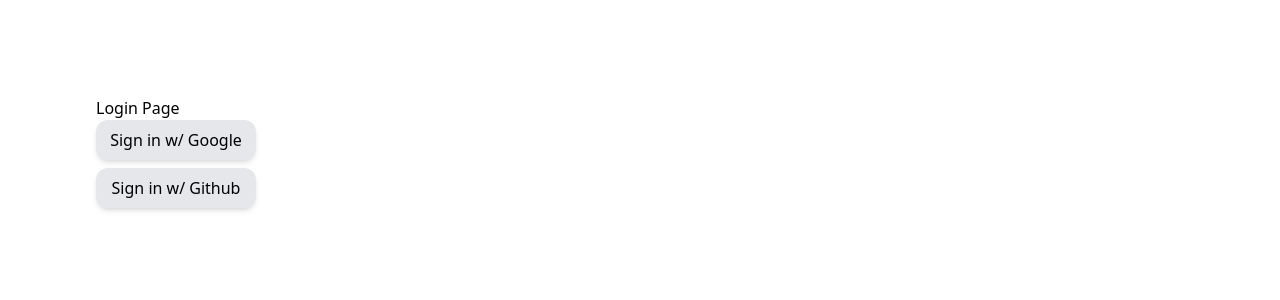
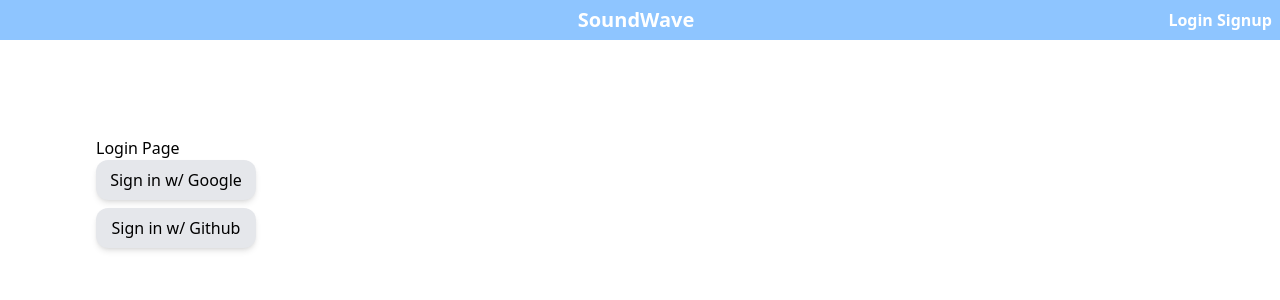
Before and after one commit to Jo3-h/soundwave-svelte, a SvelteKit app in the folder soundwave/: page /login in a window 1280 px wide. Shown: the top 300 px of the page. Built offline with nearby package versions, Linux system fonts and the light colour scheme; no server answers.

Commit message:
removed auth from the root of project to implement auth protection to only routes that need it

```diff
--- /dev/null
+++ b/soundwave/src/routes/+layout.server.ts
@@ -0,0 +1,8 @@
+import { fail, redirect } from '@sveltejs/kit';
+import { deleteSessionTokenCookie, invalidateSession } from '$lib/server/auth';
+
+import type { Actions, RequestEvent } from './$types';
+
+export async function load({ locals }) {
+	return { user: locals.user ?? null };
+}
--- a/soundwave/src/routes/+layout.svelte
+++ b/soundwave/src/routes/+layout.svelte
@@ -1,8 +1,11 @@
 <script lang="ts">
 	import '../app.css';
-	let { children } = $props();
+	import Navbar from "$lib/components/Navbar.svelte";
+	const { data, children } = $props();
 </script>
-<div class="p-24">
-	{@render children()}
-
+<div>
+	<Navbar user={data?.user ?? null} />
+	<div class="p-24">
+		{@render children()}
+	</div>
 </div>
```
